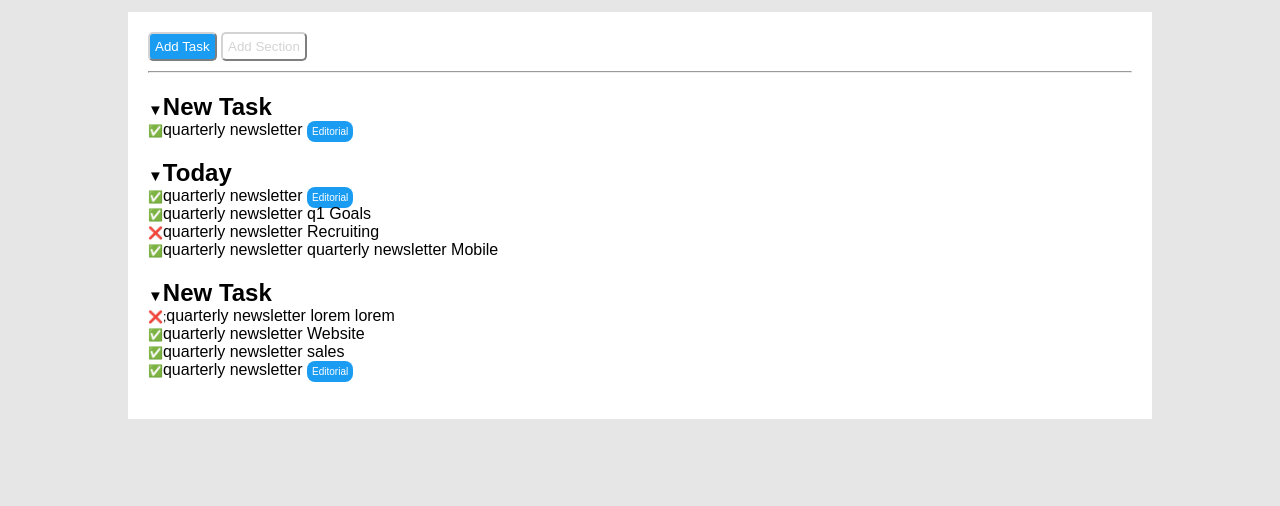
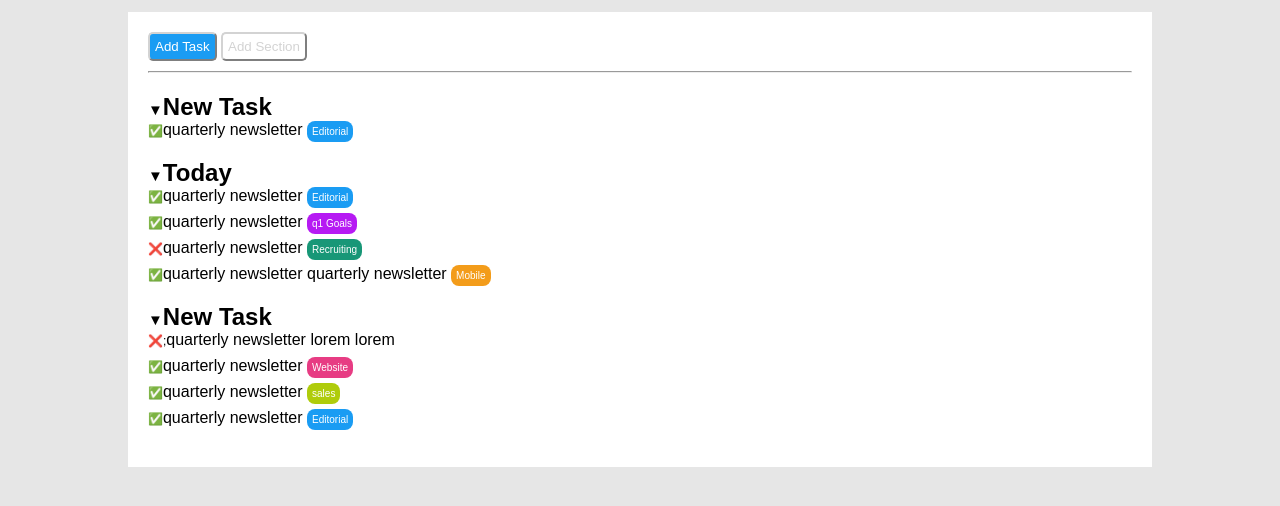
Before and after one commit to alfonsodcf/html-css-toboolist, a plain HTML site: page index.html in a window 1280 px wide. Shown: the part 72-578 px from the top of the page. Drawn offline with Linux system fonts and the light colour scheme.

Commit message:
style: listefinite

```diff
--- a/css/style.css
+++ b/css/style.css
@@ -50,10 +50,50 @@ header{
     padding: 5px;
     font-size: 10px;
 }
+.tagViola{
+    border-radius: 8px;
+    background-color: rgb(182, 26, 243);
+    color: white;
+    padding: 5px;
+    font-size: 10px;
+}
+.tagvcq{
+    border-radius: 8px;
+    background-color: rgb(24, 151, 119);
+    color: white;
+    padding: 5px;
+    font-size: 10px;
+
+}
+.tagorang{
+    border-radius: 8px;
+    background-color: rgb(243, 156, 26);
+    color: white;
+    padding: 5px;
+    font-size: 10px;
+}
+.tagrosa{
+    border-radius: 8px;
+    background-color: rgb(231, 60, 131);
+    color: white;
+    padding: 5px;
+    font-size: 10px;
+}
+.taglime{
+    border-radius: 8px;
+    background-color: rgb(175, 204, 11);
+    color: white;
+    padding: 5px;
+    font-size: 10px;
+}
 
 ul{
     list-style-type: none;
+
      }
+li{
+    margin-bottom: 8px;
+}
 
 .checklist{
     font-size: 12px;
```
